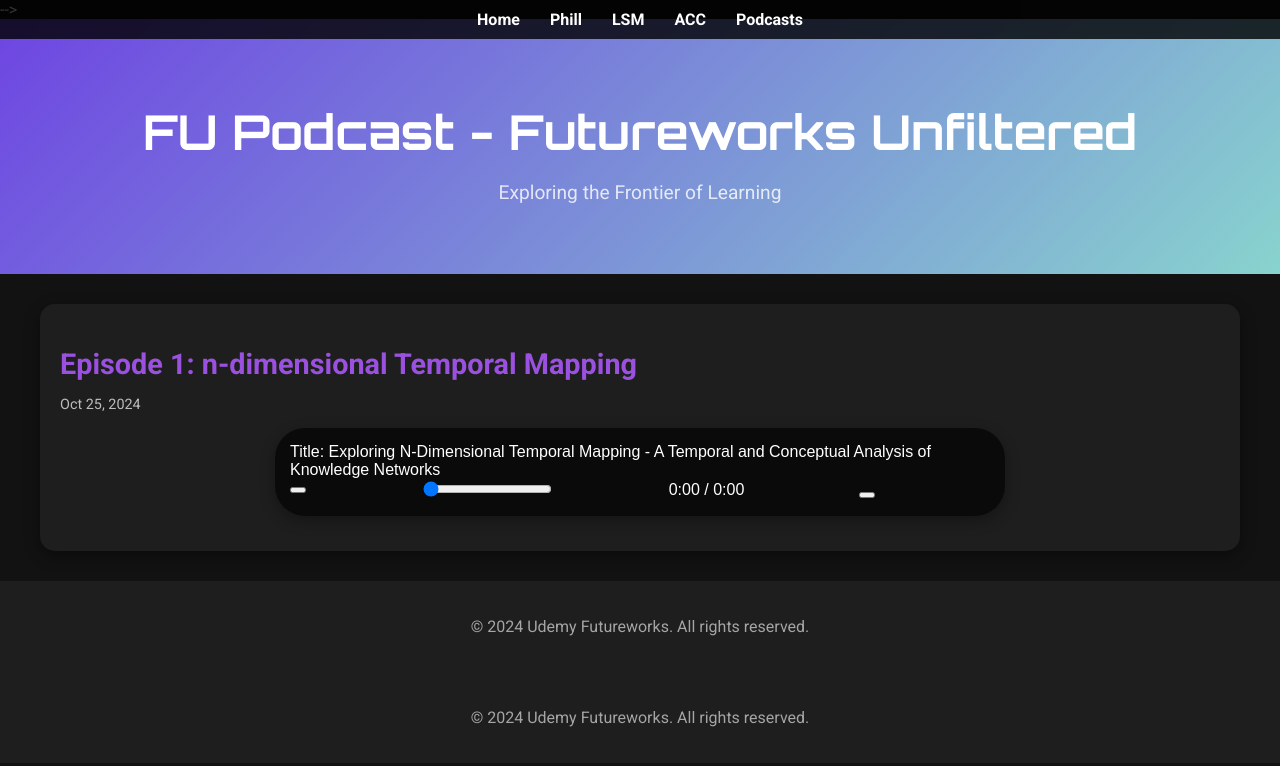
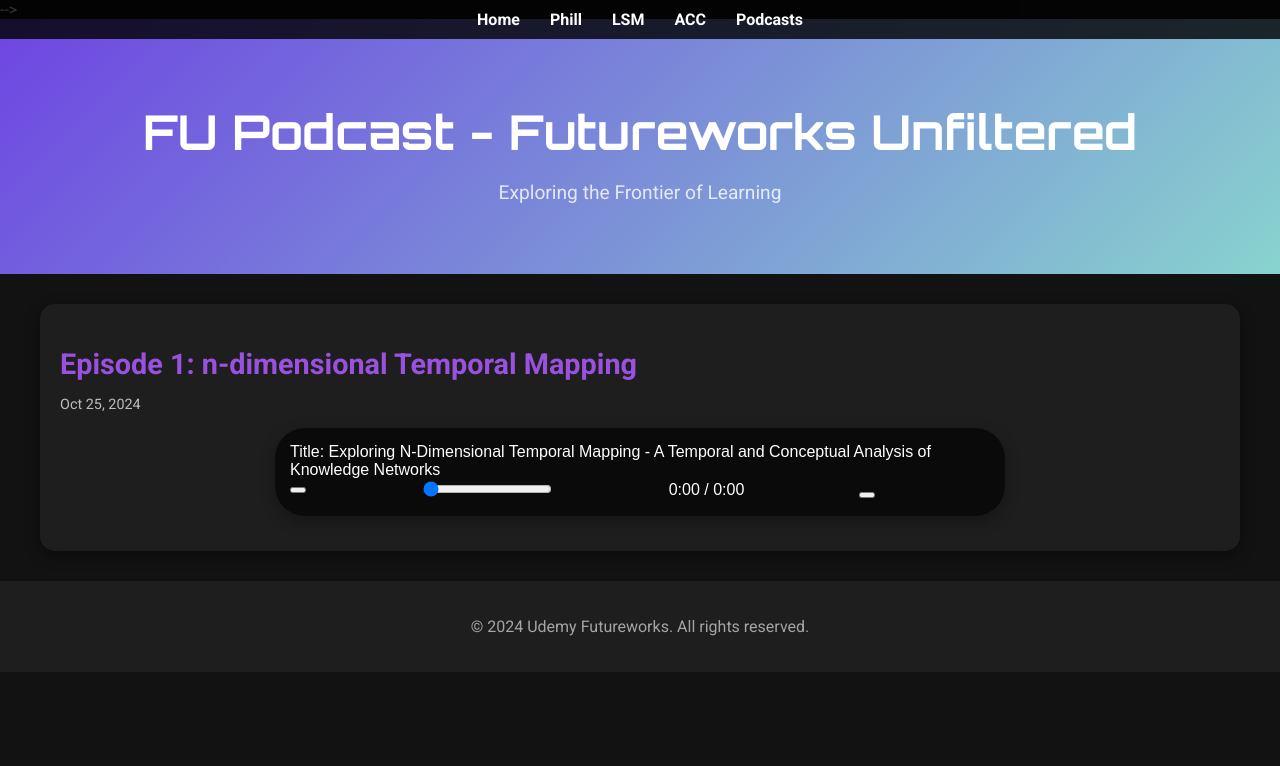
Before and after one commit to steviereynolds/futureworks.github.io, a Jekyll site: the page built from podcast/index.html, in a window 1280 px wide. Shown: the top 766 px of the page. Built offline with Jekyll 4.4.1, drawn with Linux system fonts in a browser that asks for light colours.

Commit message:
Update index.html

```diff
--- a/podcast/index.html
+++ b/podcast/index.html
@@ -173,10 +173,6 @@
 
   </div>
 
-  <!-- Footer -->
-  <footer>
-    <p>&copy; 2024 Udemy Futureworks. All rights reserved.</p>
-  </footer>
 
   <!-- JavaScript for Player Controls (Separate Instances for Each Player) -->
   <script>
```
